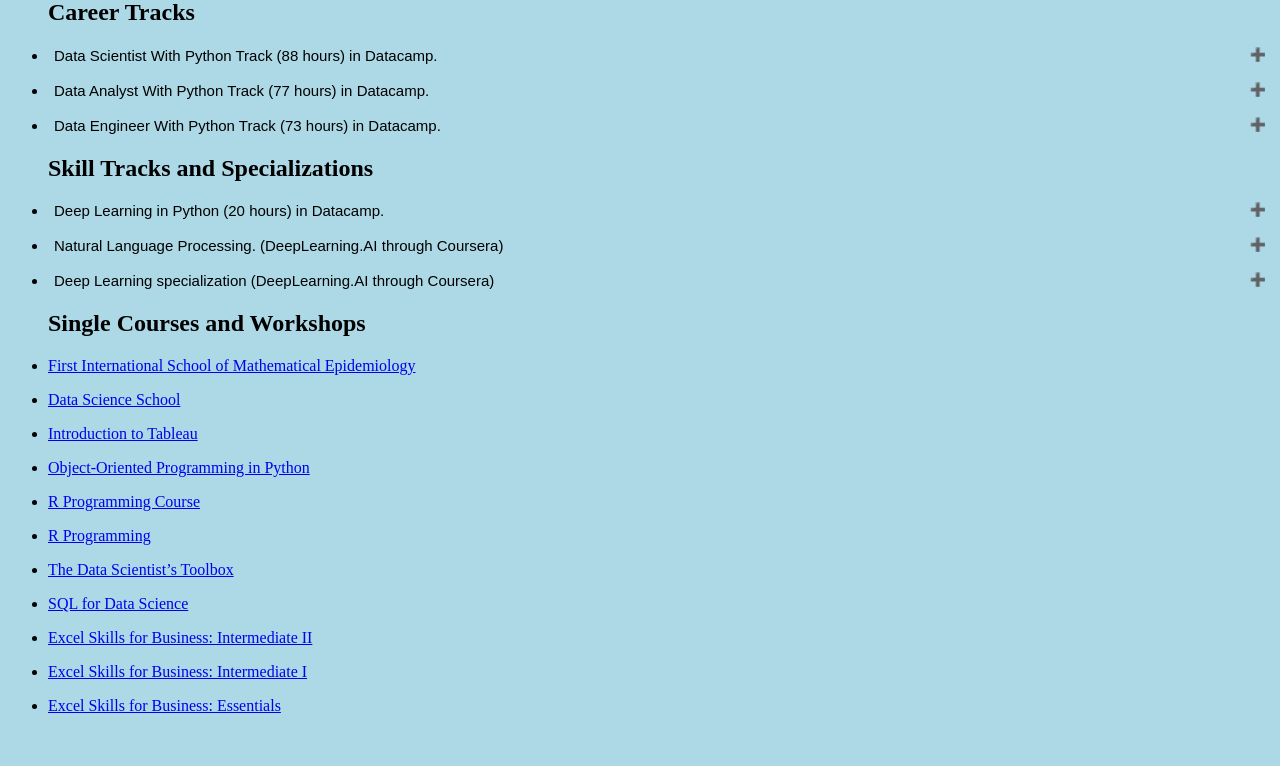
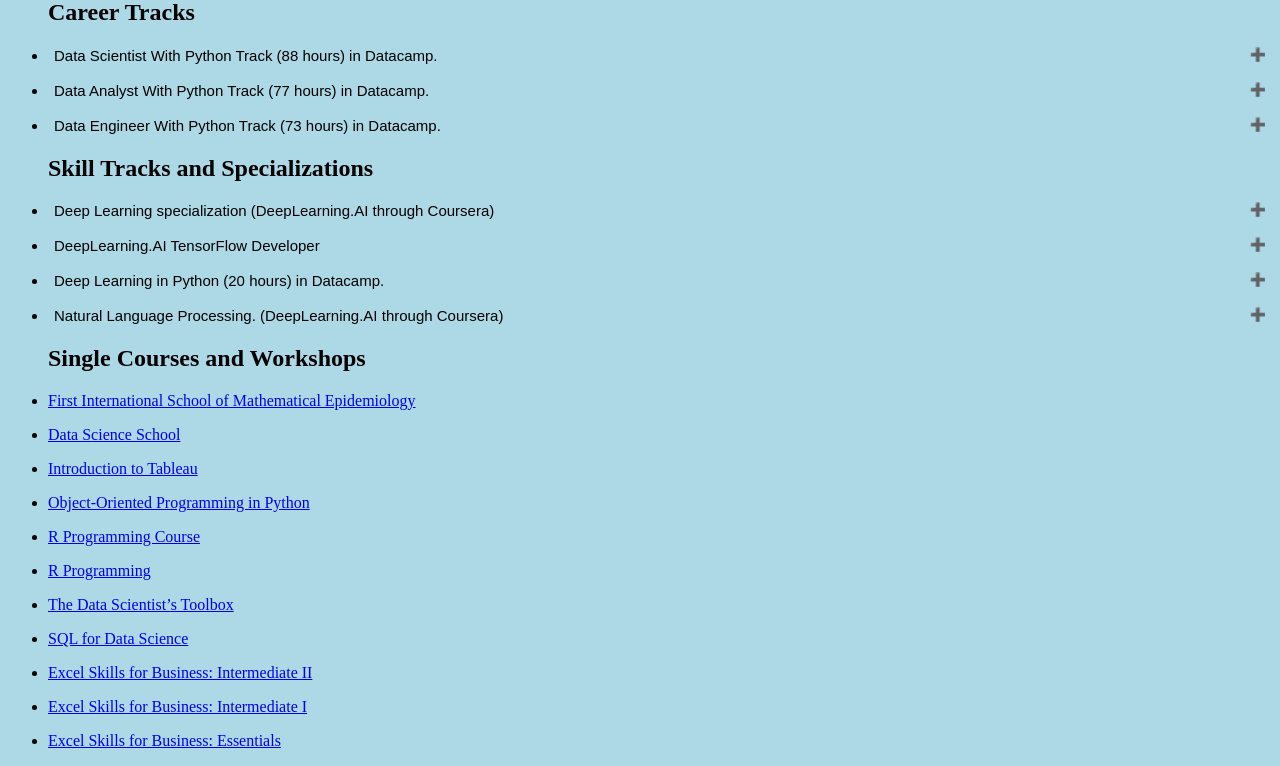
Before and after one commit to axiom-of-choice/axiom-of-choice.github.io, a Flask app: page /certificates in a window 1280 px wide. Shown: the part 228-994 px from the top of the page. Before the commit the page ends 941 px from the top, so only its background shows below. Run offline with Flask 2, Linux system fonts and the light colour scheme.

Commit message:
Added new certificates to webpage

```diff
--- a/templates/certificates.html
+++ b/templates/certificates.html
@@ -109,6 +109,39 @@
     <p></p>
     <h2>Skill Tracks and Specializations</h2>
     <li>
+        <p></p>
+        <button type="button" class="collapsible">Deep Learning specialization (DeepLearning.AI through Coursera)</button>
+     <div class="content">
+         <p></p>
+         <a href = 'https://coursera.org/share/98ddfaebaf6987d2c5f43d1ad729a4e4'>Certificate All Track.</a>
+         <p></p>
+         <p>This specialization includes the courses:</p>
+         <ol>
+              <li><a href = 'https://coursera.org/share/6141e059f258c905f3810b9d551d5f5b'>Neural Networks and Deep Learning</a></li>
+              <li><a href = 'https://coursera.org/share/fb660622542007ee455328df3846f123'>Improving Deep Neural Networks: Hyperparameter Tuning, Regularization and Optimization</a></li>
+              <li><a href = 'https://coursera.org/share/e6ffad7b86eae5a9faf1c116af7a995b'>Structuring Machine Learning Projects </a></li>
+              <li><a href = 'https://coursera.org/share/c025182fa74d354115d88dde042c780e'>Convolutional Neural Networks</a></li>
+              <li><a href = 'https://coursera.org/share/6d0a438c2f562eb4e390612d10b288e7'>Sequence Models</a></li>
+         </ol>
+    </li>
+    <p></p>
+    <li>
+        <p></p>
+        <button type="button" class="collapsible">DeepLearning.AI TensorFlow Developer</button>
+     <div class="content">
+         <p></p>
+         <a href = 'https://www.coursera.org/account/accomplishments/professional-cert/MNMBXBX4RA34'>Certificate All Track.</a>
+         <p></p>
+         <p>This specialization includes the courses:</p>
+         <ol>
+              <li><a href = 'https://www.coursera.org/account/accomplishments/certificate/H3VTBU7V2KCE'>Introduction to TensorFlow for Artificial Intelligence, Machine Learning, and Deep Learning</a></li>
+              <li><a href = 'https://www.coursera.org/account/accomplishments/certificate/W9XACRESY82F'>Convolutional Neural Networks in TensorFlow</a></li>
+              <li><a href = 'https://www.coursera.org/account/accomplishments/certificate/T23X9YU42SNH'>Natural Language Processing in TensorFlow</a></li>
+              <li><a href = 'https://www.coursera.org/account/accomplishments/certificate/PFSQXUYRN26F'>Sequences, Time Series and Prediction</a></li>
+         </ol>
+    </li>
+    <p></p>
+    <li>
         <button type="button" class="collapsible">Deep Learning in Python (20 hours) in Datacamp.</button>
      <div class="content">
          <p></p>
@@ -138,23 +171,6 @@
               <li><a href = ''></a> Natural Language Processing with Attention Models</li>
          </ol>
     </li>
-    <li>
-        <p></p>
-        <button type="button" class="collapsible">Deep Learning specialization (DeepLearning.AI through Coursera)</button>
-     <div class="content">
-         <p></p>
-         <a href = 'https://coursera.org/share/98ddfaebaf6987d2c5f43d1ad729a4e4'>Certificate All Track.</a>
-         <p></p>
-         <p>This specialization includes the courses:</p>
-         <ol>
-              <li><a href = 'https://coursera.org/share/6141e059f258c905f3810b9d551d5f5b'>Neural Networks and Deep Learning</a></li>
-              <li><a href = 'https://coursera.org/share/fb660622542007ee455328df3846f123'>Improving Deep Neural Networks: Hyperparameter Tuning, Regularization and Optimization</a></li>
-              <li><a href = 'https://coursera.org/share/e6ffad7b86eae5a9faf1c116af7a995b'>Structuring Machine Learning Projects </a></li>
-              <li><a href = 'https://coursera.org/share/c025182fa74d354115d88dde042c780e'>Convolutional Neural Networks</a></li>
-              <li><a href = 'https://coursera.org/share/6d0a438c2f562eb4e390612d10b288e7'>Sequence Models</a></li>
-         </ol>
-    </li>
-    <p></p>
     <h2>Single Courses and Workshops</h2>
     <li><a href="https://drive.google.com/file/d/1oa06IySgWzWL2Sles453oZY_WQOrsIJy/view?usp=sharing">First International School of Mathematical Epidemiology</a></li>
     <p></p>
```
Also changed, not shown: 2 other files.
